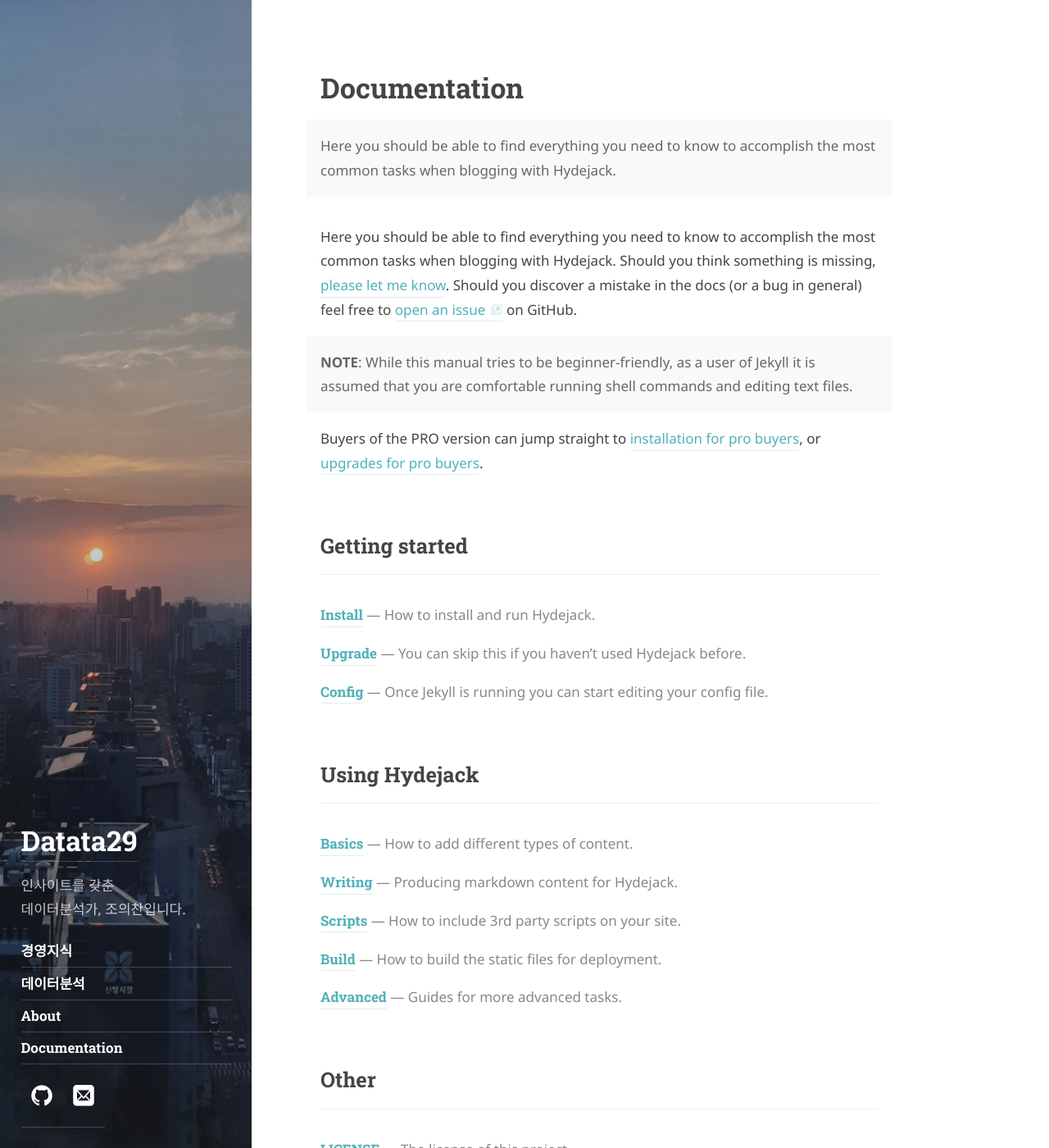
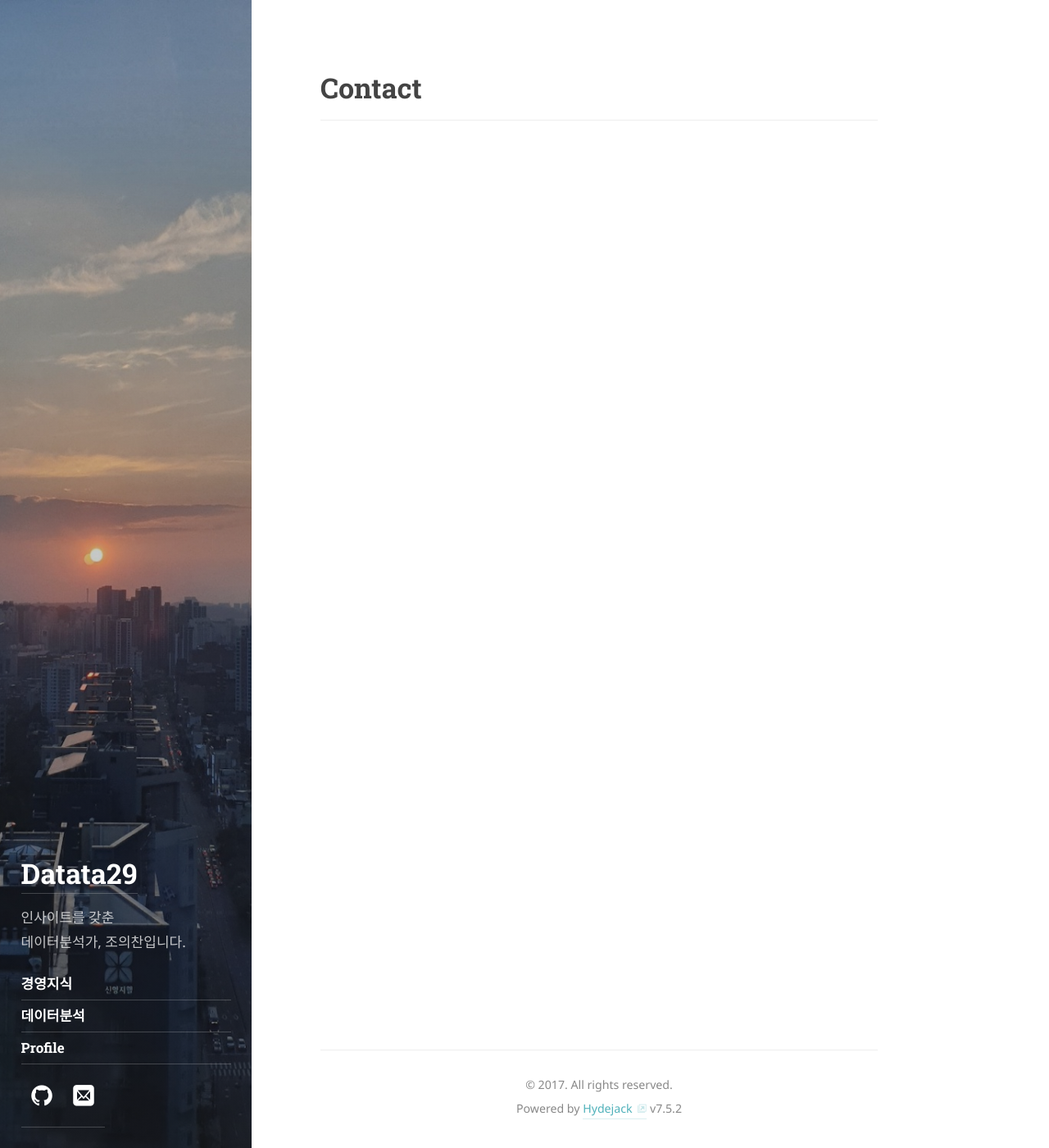
Before and after one commit to datata29/datata29.github.io, a Jekyll site: the page built from docs/7.5.2/index.md, in a window 1280 px wide and 1400 px high. Shown: the whole window at 82% size. Built offline with Jekyll 4.4.1, drawn with Linux system fonts in a browser that asks for light colours; some web fonts are replaced; some of the changed text lies outside the part shown.

Commit message:
euichabn

```diff
--- a/about.md
+++ b/about.md
@@ -1,6 +1,6 @@
 ---
 layout: about
-title: About
+title: Profile
 description: >
 
 menu: true
--- a/docs/7.5.2/index.md
+++ b/docs/7.5.2/index.md
@@ -1,56 +1,8 @@
 ---
 layout: page
-title: Documentation
+title: Contact
 description: >
-  Here you should be able to find everything you need to know to accomplish the most common tasks when blogging with Hydejack.
-menu: true
+
+menu: False
 order: 5
 ---
-
-Here you should be able to find everything you need to know to accomplish the most common tasks when blogging with Hydejack.
-Should you think something is missing, [please let me know](mailto:mail@qwtel.com).
-Should you discover a mistake in the docs (or a bug in general) feel free to [open an issue](https://github.com/qwtel/hydejack/issues) on GitHub.
-
-**NOTE**: While this manual tries to be beginner-friendly, as a user of Jekyll it is assumed that you are comfortable running shell commands and editing text files.
-{:.message}
-
-Buyers of the PRO version can jump straight to [installation for pro buyers](install.md#pro-version),
-or [upgrades for pro buyers](upgrade.md#pro-version).
-
-## Getting started
-{:.hr}
-
-* [Install]{:.heading.flip-title} --- How to install and run Hydejack.
-* [Upgrade]{:.heading.flip-title} --- You can skip this if you haven't used Hydejack before.
-* [Config]{:.heading.flip-title} --- Once Jekyll is running you can start editing your config file.
-{:.related-posts.faded}
-
-## Using Hydejack
-{:.hr}
-
-* [Basics]{:.heading.flip-title} --- How to add different types of content.
-* [Writing]{:.heading.flip-title} --- Producing markdown content for Hydejack.
-* [Scripts]{:.heading.flip-title} --- How to include 3rd party scripts on your site.
-* [Build]{:.heading.flip-title} --- How to build the static files for deployment.
-* [Advanced]{:.heading.flip-title} --- Guides for more advanced tasks.
-{:.related-posts.faded}
-
-## Other
-{:.hr}
-
-* [LICENSE]{:.heading.flip-title} --- The license of this project.
-* [NOTICE]{:.heading.flip-title} --- Parts of this program are provided under separate licenses.
-* [CHANGELOG]{:.heading.flip-title} --- Version history of Hydejack.
-{:.related-posts.faded}
-
-[install]: install.md
-[upgrade]: upgrade.md
-[config]: config.md
-[basics]: basics.md
-[writing]: writing.md
-[scripts]: scripts.md
-[build]: build.md
-[advanced]: advanced.md
-[LICENSE]: ../../LICENSE.md
-[NOTICE]: ../../NOTICE.md
-[CHANGELOG]: ../../CHANGELOG.md
```
